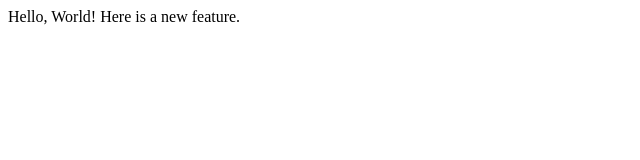
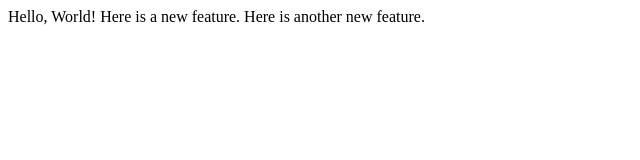
Before and after one commit to pautler4/lecture1a, a plain HTML site: page index.html in a window 1280 px wide. Shown: the whole page, without its empty margins (0-640 px from the left). Drawn offline with Linux system fonts and the light colour scheme.

Commit message:
New branch contents.

```diff
--- a/index.html
+++ b/index.html
@@ -6,5 +6,6 @@
 	<body>
 		Hello, World!
 		Here is a new feature.
+		Here is another new feature.
 	</body>
 </html>
```
